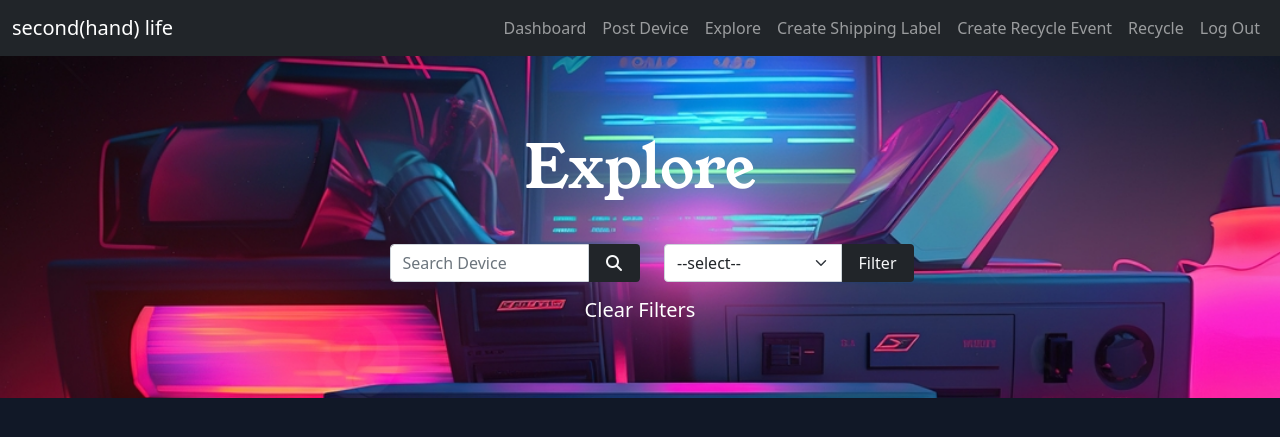
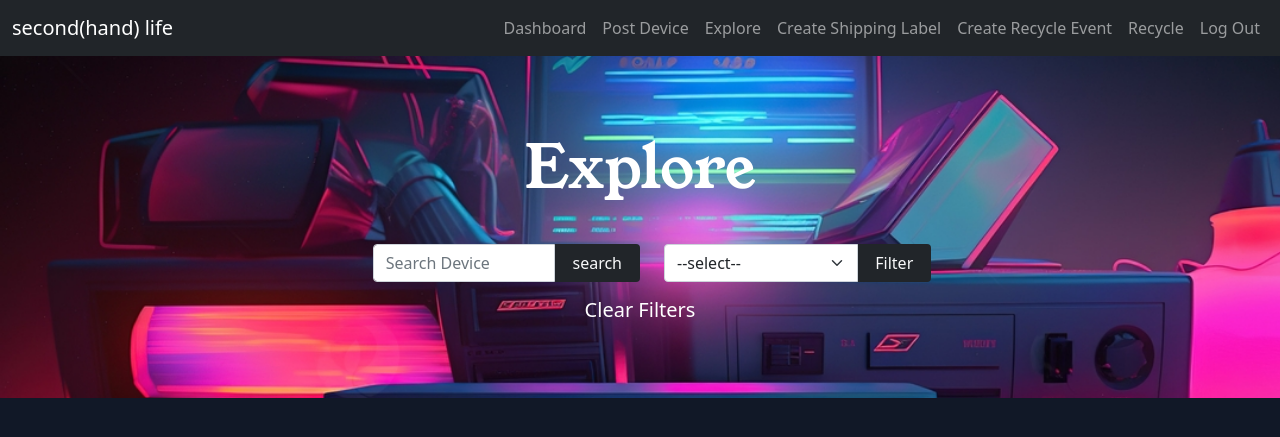
Before and after one commit to tvisha763/scondhand-life, a Django app: template project/templates/explore.html in a window 1280 px wide. Shown: the top 437 px of the page. Run offline with Django 4.2, Linux system fonts and the light colour scheme; the template is opened without the code that fills it, so the values that code supplies are empty; some libraries are stand-ins or nearby versions.

Commit message:
Update explore.html

```diff
--- a/project/templates/explore.html
+++ b/project/templates/explore.html
@@ -27,7 +27,7 @@
         <div class="input-group rounded">
           <input type="search" name="deviceSearch" class="form-control " placeholder="Search Device" aria-label="Search" aria-describedby="search-addon" style=" border-bottom-right-radius: 0px;border-top-right-radius: 0px;"/>
           <span class="input-group-text bg-dark text-light border-0" id="search-addon">
-            <button type="submit" class="bg-dark text-light border-0"><i class="fas fa-search"></i></button>
+            <button type="submit" class="bg-dark text-light border-0">search</button>
           </span>
         </div>
       </form>
```
